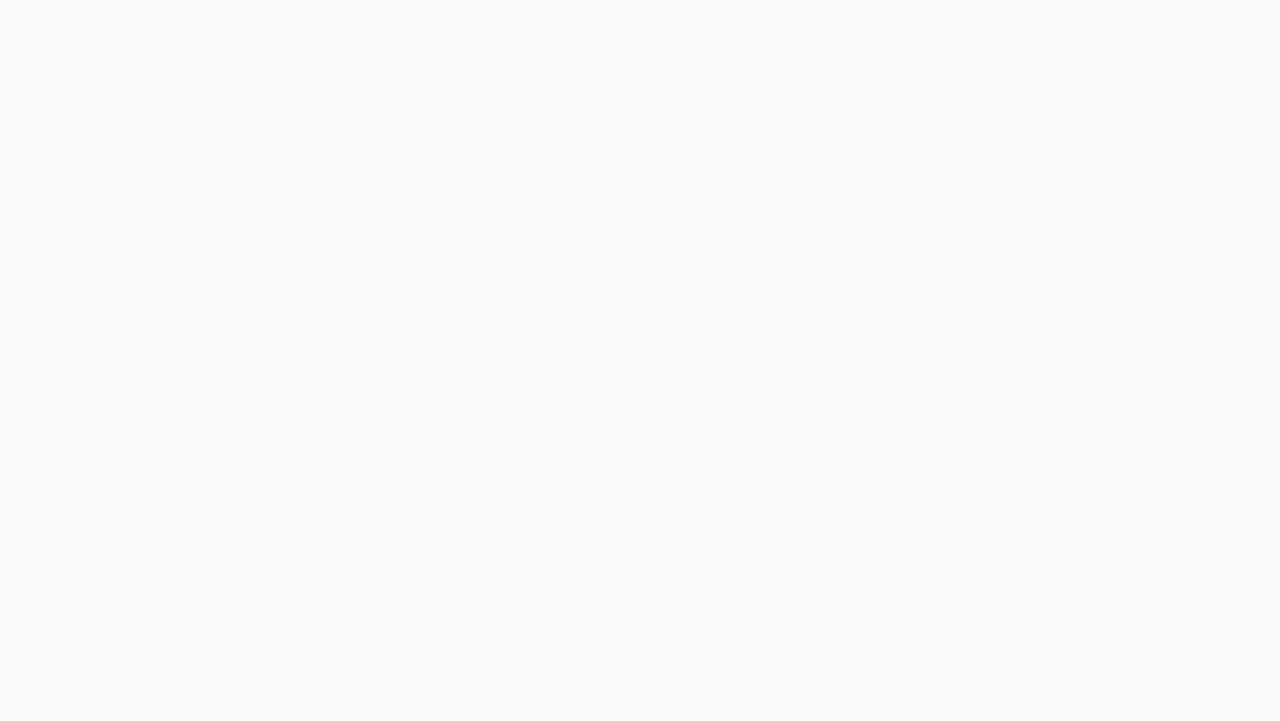
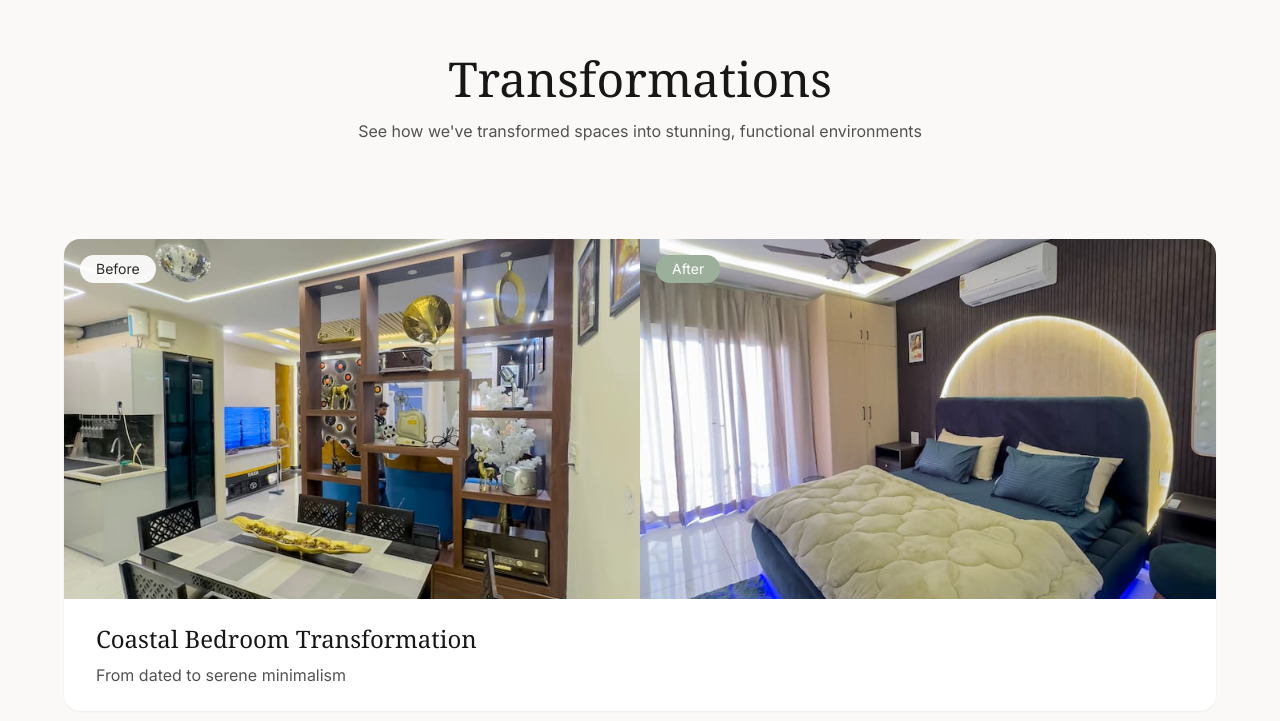
Before and after one commit to Paranormal31/aera-living, a Next.js app: page /interior-design in a window 1280 px wide. Shown: the part 1547-2268 px from the top of the page. Before the commit the page ends 1474 px from the top, so only its background shows below. Built offline with nearby package versions, Linux system fonts and the light colour scheme.

Commit message:
Add transformations section and cards

```diff
--- a/app/interior-design/page.tsx
+++ b/app/interior-design/page.tsx
@@ -1,5 +1,6 @@
 import Image from "next/image";
 import DesignPhilosophy from "@/components/DesignPhilosophy";
+import Transformations from "@/components/Transformations";
 
 export default function InteriorDesignPage() {
   return (
@@ -54,6 +55,7 @@ return (
       </section>
 
       <DesignPhilosophy />
+      <Transformations />
     </>
   );
 }
--- /dev/null
+++ b/components/TransformationCard.tsx
@@ -0,0 +1,54 @@
+import Image from "next/image";
+
+interface TransformationCardProps {
+  beforeImage: string;
+  afterImage: string;
+  title: string;
+  description: string;
+}
+
+export default function TransformationCard({
+  beforeImage,
+  afterImage,
+  title,
+  description,
+}: TransformationCardProps) {
+  return (
+    <div className="max-w-6xl mx-auto bg-white rounded-2xl shadow-sm overflow-hidden">
+      {/* Images */}
+      <div className="grid grid-cols-1 md:grid-cols-2">
+        {/* Before */}
+        <div className="relative h-[360px]">
+          <Image
+            src={beforeImage}
+            alt="Before transformation"
+            fill
+            className="object-cover"
+          />
+          <span className="absolute top-4 left-4 bg-white/90 text-sm px-4 py-1 rounded-full">
+            Before
+          </span>
+        </div>
+
+        {/* After */}
+        <div className="relative h-[360px]">
+          <Image
+            src={afterImage}
+            alt="After transformation"
+            fill
+            className="object-cover"
+          />
+          <span className="absolute top-4 left-4 bg-[#9BAF9B] text-white text-sm px-4 py-1 rounded-full">
+            After
+          </span>
+        </div>
+      </div>
+
+      {/* Text */}
+      <div className="px-8 py-6">
+        <h3 className="font-serif text-2xl text-neutral-900">{title}</h3>
+        <p className="mt-2 text-neutral-600">{description}</p>
+      </div>
+    </div>
+  );
+}
--- /dev/null
+++ b/components/Transformations.tsx
@@ -0,0 +1,27 @@
+import TransformationCard from "@/components/TransformationCard";
+
+export default function Transformations() {
+  return (
+    <section className="bg-[#faf9f7] py-32">
+      <div className="max-w-7xl mx-auto px-6 text-center">
+        <h2 className="text-4xl md:text-5xl font-serif text-neutral-900">
+          Transformations
+        </h2>
+
+        <p className="mt-4 text-neutral-600 max-w-2xl mx-auto">
+          See how we&apos;ve transformed spaces into stunning, functional
+          environments
+        </p>
+      </div>
+
+      <div className="mt-24 space-y-24">
+        <TransformationCard
+          beforeImage="/transformations/before-1.jpg"
+          afterImage="/transformations/after-1.jpg"
+          title="Coastal Bedroom Transformation"
+          description="From dated to serene minimalism"
+        />
+      </div>
+    </section>
+  );
+}
```
Also changed, not shown: public/transformations/after-1.jpg (added), public/transformations/before-1.jpg (added). Lines whose indentation alone changed are shown as unchanged.
